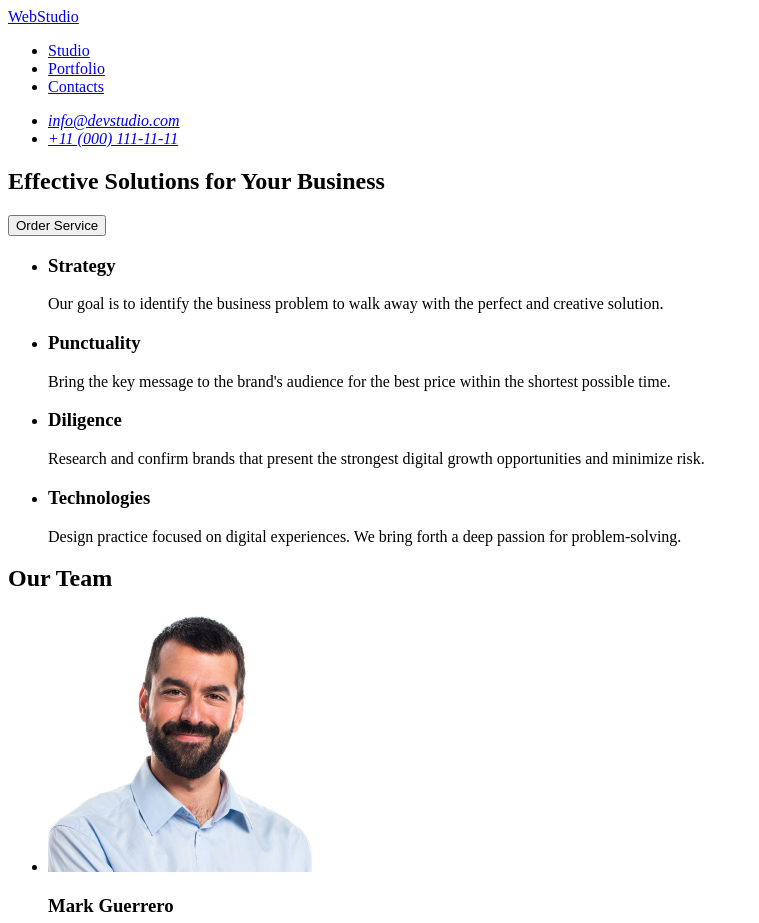
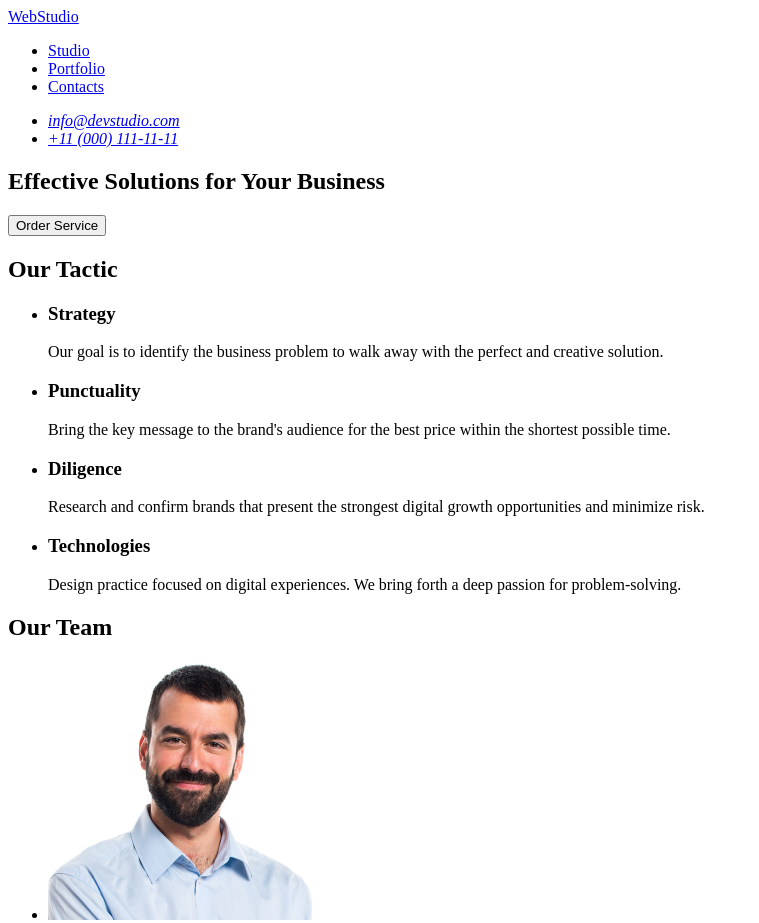
Before and after one commit to vkheroim/goit-markup-hw-01, a plain HTML site: page index.html in a window 1280 px wide. Shown: the top 923 px of the page, without its empty margins (0-759 px from the left). Drawn offline with Linux system fonts and the light colour scheme.

Commit message:
+h2 in section 2, some changes inside of header

```diff
--- a/index.html
+++ b/index.html
@@ -6,10 +6,10 @@
     <title>Document</title>
   </head>
   <body>
+    <!-- header -->
     <header>
-      <a href="./index.html">WebStudio</a>
-
       <nav>
+        <a href="./index.html">WebStudio</a>
         <ul>
           <li>
             <a href="#">Studio</a>
@@ -36,14 +36,20 @@
         </ul>
       </address>
     </header>
+    <!-- end of header -->
 
+    <!-- main -->
     <main>
+      <!-- first section -->
       <section>
         <h1>Effective Solutions for Your Business</h1>
         <button type="button">Order Service</button>
       </section>
+      <!-- end of first section -->
 
+      <!-- second section -->
       <section>
+        <h2>Our Tactic</h2>
         <ul>
           <li>
             <h3>Strategy</h3>
@@ -75,7 +81,9 @@
           </li>
         </ul>
       </section>
+      <!-- end of second section -->
 
+      <!-- third section -->
       <section>
         <h2>Our Team</h2>
         <ul>
@@ -176,8 +184,11 @@
           </li>
         </ul>
       </section>
+      <!-- end of third section -->
     </main>
+    <!-- /main -->
 
+    <!-- footer -->
     <footer>
       <a href="./index.html">WebStudio</a>
       <p>
@@ -185,5 +196,6 @@
         marketing & growth solutions.
       </p>
     </footer>
+    <!-- end of footer -->
   </body>
 </html>
```
